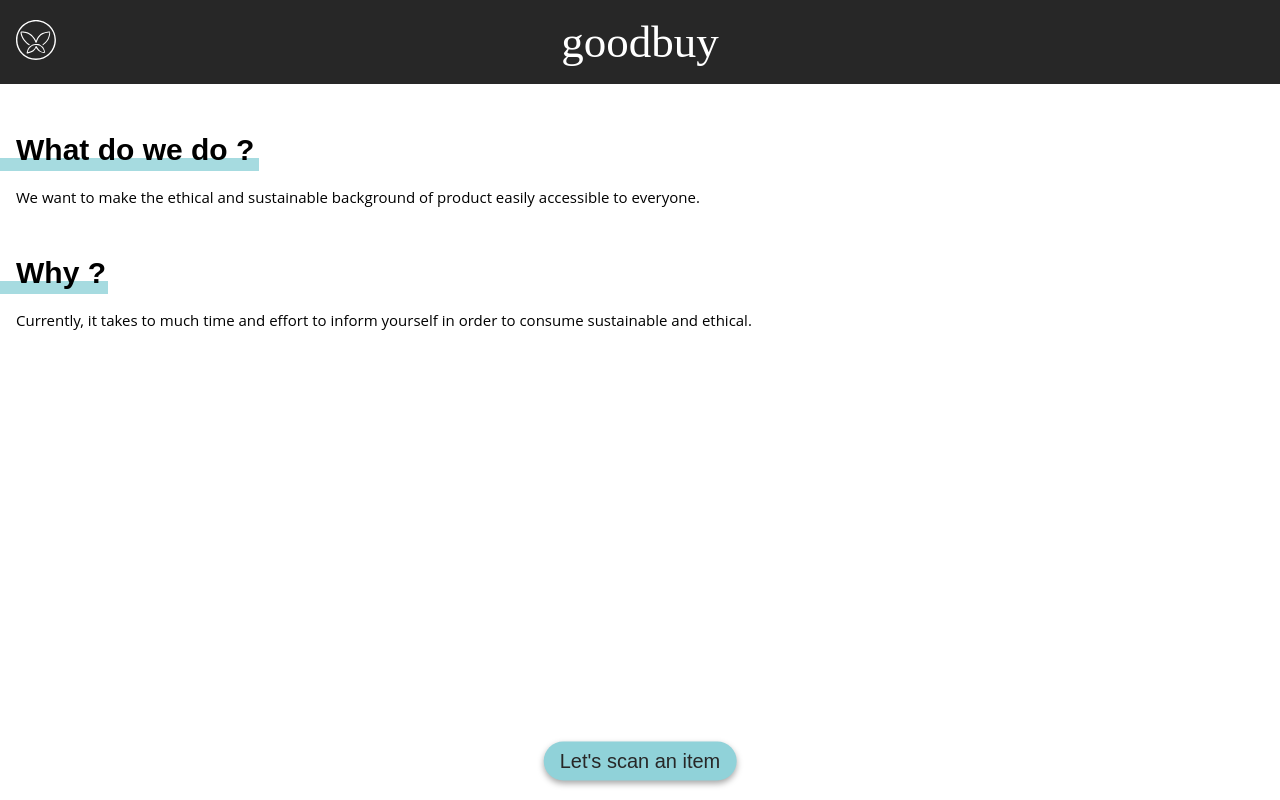
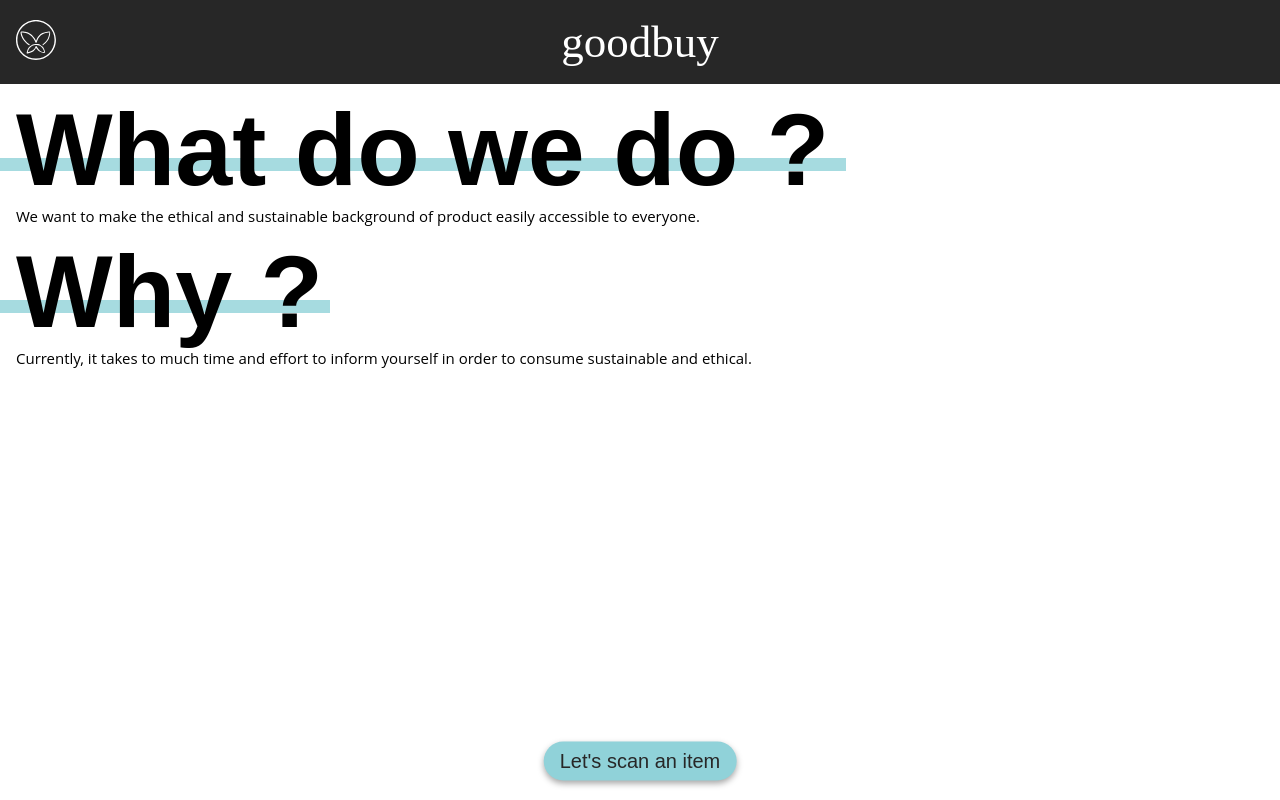
Before and after one commit to code-goodbuy/goodbuy-vue, a Vue app: page /#/ in a window 1280 px wide. Built offline with nearby package versions, Linux system fonts and the light colour scheme.

Commit message:
fixes texts breaking instead of resize

```diff
--- a/src/components/ui/GInfoModal.vue
+++ b/src/components/ui/GInfoModal.vue
@@ -75,7 +75,7 @@ export default {
       transform: translate(-50%, -50%);
     }
     .list-box {
-      margin: 2rem 0;
+      margin: 1rem 0;
     }
   }
 </style>
--- a/src/components/ui/GListElement.vue
+++ b/src/components/ui/GListElement.vue
@@ -33,7 +33,7 @@ export default {
   .title {
     font-family: 'Work Sans', sans-serif;
     font-weight: 500;
-    font-size: 20px;
+    font-size: 6vw;
     line-height: 23px;
     margin-left: .3rem;
   }
--- a/src/components/ui/GTextHeader.vue
+++ b/src/components/ui/GTextHeader.vue
@@ -39,7 +39,7 @@ export default {
     position: relative;
 
     h1 {
-      font-size: 30px;
+      font-size: 8vw;
       font-family: 'Work Sans', sans-serif;
       font-weight: 600;
       text-align: left;
@@ -69,7 +69,7 @@ export default {
     &--big {
       h1 {
         font-weight: 600;
-        font-size: 60px;
+        font-size: 16vw;
         line-height: 35px;
       }
     }
```
